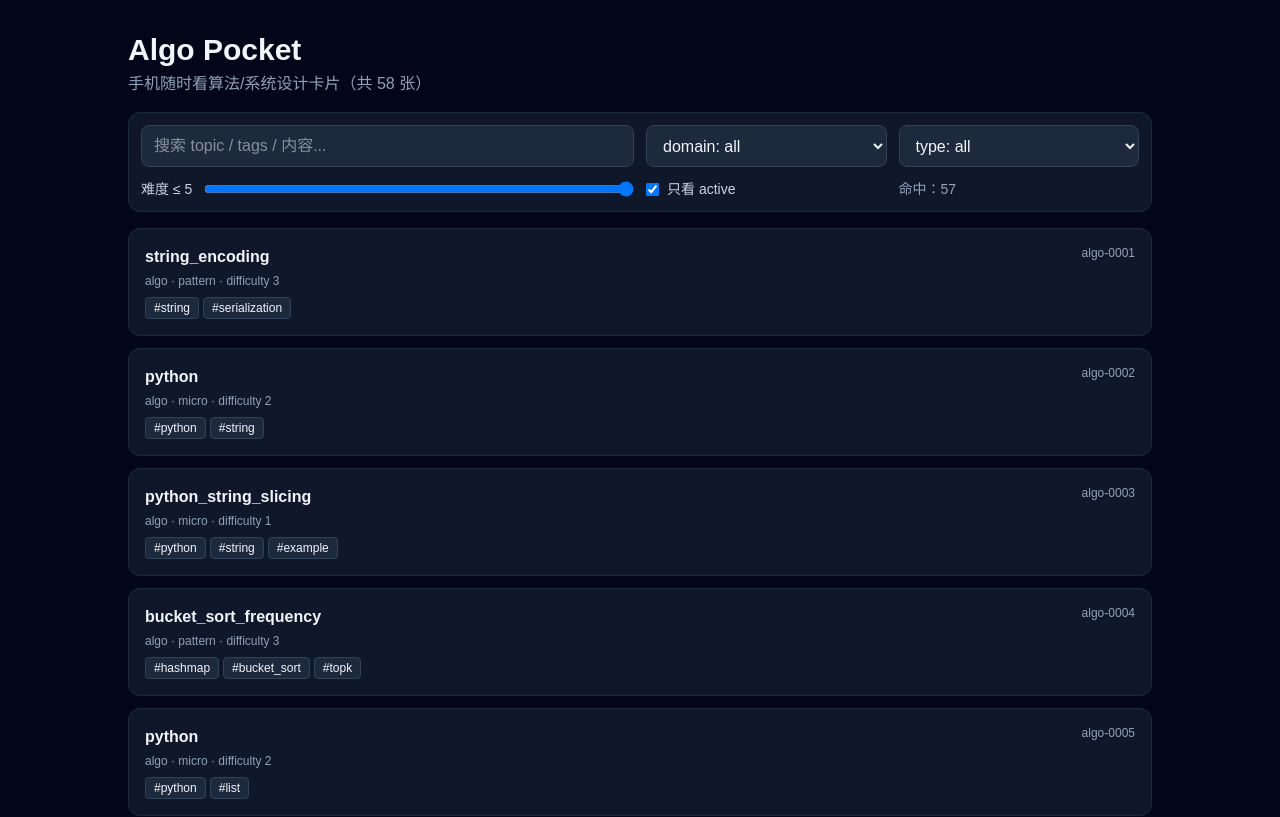
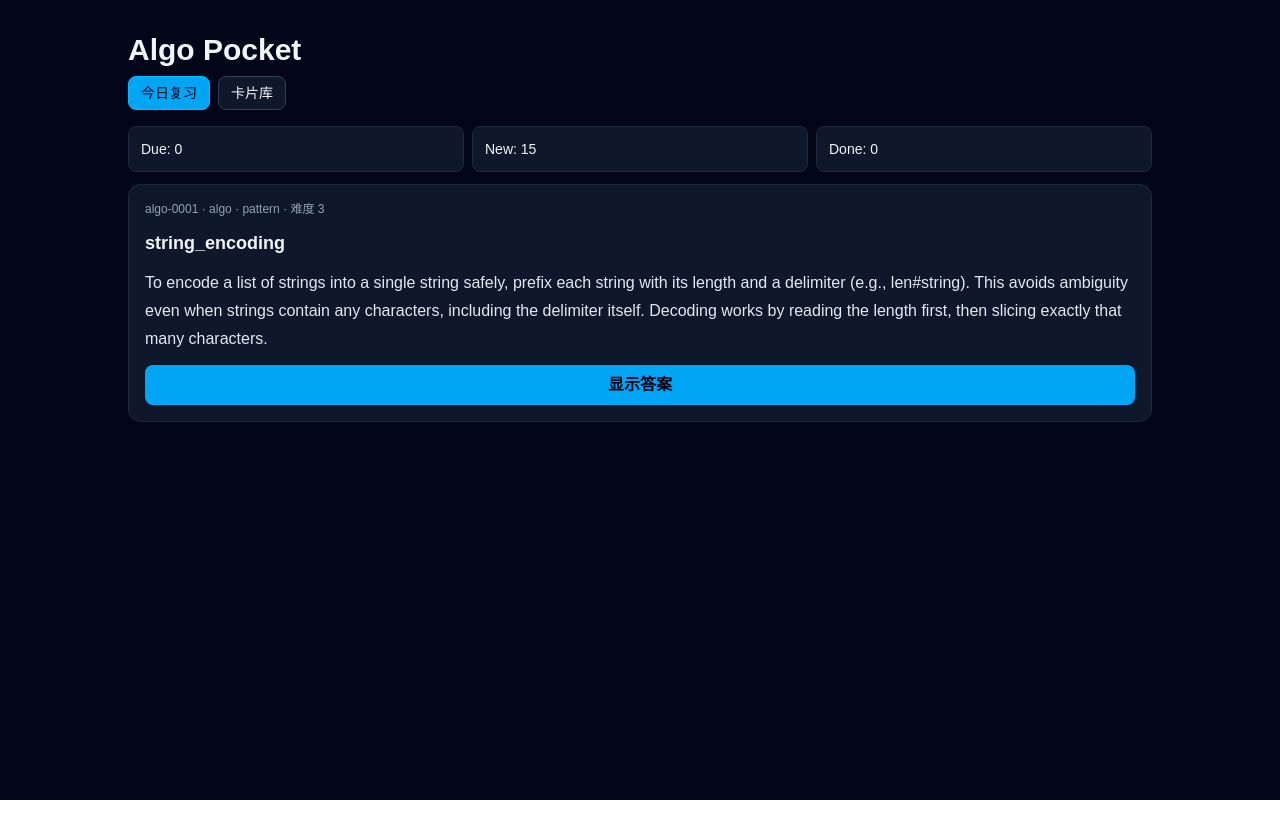
Before and after one commit to yywuzhanfei/interview-review, a Next.js app: page / in a window 1280 px wide. Shown: the top 817 px of the page. Built offline with nearby package versions, Linux system fonts and the light colour scheme.

Commit message:
add daily SRS review mode with localStorage progress

```diff
--- a/app/page.tsx
+++ b/app/page.tsx
@@ -1,6 +1,6 @@
 "use client";
 
-import { useMemo, useState } from "react";
+import { useEffect, useMemo, useState } from "react";
 import cards from "@/data/cards.json";
 
 type Card = {
@@ -16,56 +16,268 @@ type Card = {
   is_active?: boolean;
 };
 
-const allCards = cards as Card[];
+type Grade = "again" | "hard" | "good";
 
+type ReviewEntry = {
+  cardId: string;
+  lastReviewedAt?: number;
+  nextReviewAt?: number;
+  intervalDays: number;
+  ease: number;
+  streak: number;
+  totalReviews: number;
+  lastGrade?: Grade;
+};
+
+type ReviewState = {
+  storageVersion: 1;
+  entries: Record<string, ReviewEntry>;
+};
+
+const STORAGE_KEY = "algo-pocket-review-v1";
+const NEW_DAILY_LIMIT = 15;
+const DUE_DAILY_LIMIT = 80;
+
+const allCards = (cards as Card[]).filter((c) => c.is_active !== false);
 const domains = ["all", ...new Set(allCards.map((c) => c.domain))];
 const types = ["all", ...new Set(allCards.map((c) => c.type))];
 
+function defaultEntry(cardId: string): ReviewEntry {
+  return {
+    cardId,
+    intervalDays: 1,
+    ease: 2.5,
+    streak: 0,
+    totalReviews: 0,
+  };
+}
+
+function loadState(): ReviewState {
+  if (typeof window === "undefined") return { storageVersion: 1, entries: {} };
+  try {
+    const raw = window.localStorage.getItem(STORAGE_KEY);
+    if (!raw) return { storageVersion: 1, entries: {} };
+    const parsed = JSON.parse(raw) as ReviewState;
+    if (parsed?.storageVersion !== 1 || !parsed?.entries) {
+      return { storageVersion: 1, entries: {} };
+    }
+    return parsed;
+  } catch {
+    return { storageVersion: 1, entries: {} };
+  }
+}
+
+function saveState(state: ReviewState) {
+  if (typeof window === "undefined") return;
+  window.localStorage.setItem(STORAGE_KEY, JSON.stringify(state));
+}
+
+function nextEntry(prev: ReviewEntry, grade: Grade): ReviewEntry {
+  const now = Date.now();
+  let intervalDays = Math.max(1, prev.intervalDays || 1);
+  let ease = prev.ease || 2.5;
+  let streak = prev.streak || 0;
+
+  if (grade === "again") {
+    intervalDays = 1;
+    ease = Math.max(1.3, ease - 0.2);
+    streak = 0;
+  } else if (grade === "hard") {
+    intervalDays = Math.max(1, Math.round(intervalDays * 1.2));
+    ease = Math.max(1.3, ease - 0.05);
+    streak += 1;
+  } else {
+    intervalDays = Math.max(1, Math.round(intervalDays * ease));
+    ease = Math.min(3.5, ease + 0.03);
+    streak += 1;
+  }
+
+  return {
+    ...prev,
+    intervalDays,
+    ease,
+    streak,
+    totalReviews: (prev.totalReviews || 0) + 1,
+    lastGrade: grade,
+    lastReviewedAt: now,
+    nextReviewAt: now + intervalDays * 24 * 60 * 60 * 1000,
+  };
+}
+
 export default function Home() {
+  const [tab, setTab] = useState<"review" | "library">("review");
   const [query, setQuery] = useState("");
   const [domain, setDomain] = useState("all");
   const [cardType, setCardType] = useState("all");
   const [maxDifficulty, setMaxDifficulty] = useState(5);
-  const [activeOnly, setActiveOnly] = useState(true);
   const [selected, setSelected] = useState<Card | null>(null);
+
+  const [state, setState] = useState<ReviewState>({ storageVersion: 1, entries: {} });
+  const [queue, setQueue] = useState<string[]>([]);
+  const [showAnswer, setShowAnswer] = useState(false);
+  const [doneCount, setDoneCount] = useState(0);
+
+  useEffect(() => {
+    const loaded = loadState();
+    setState(loaded);
+  }, []);
+
+  useEffect(() => {
+    saveState(state);
+  }, [state]);
+
+  const reviewPlan = useMemo(() => {
+    const now = Date.now();
+    const due: Card[] = [];
+    const fresh: Card[] = [];
+
+    for (const c of allCards) {
+      const e = state.entries[c.id];
+      if (!e?.nextReviewAt) {
+        fresh.push(c);
+      } else if (e.nextReviewAt <= now) {
+        due.push(c);
+      }
+    }
+
+    due.sort((a, b) => {
+      const ea = state.entries[a.id]?.nextReviewAt || 0;
+      const eb = state.entries[b.id]?.nextReviewAt || 0;
+      return ea - eb;
+    });
+
+    fresh.sort((a, b) => a.id.localeCompare(b.id));
+
+    const dueToday = due.slice(0, DUE_DAILY_LIMIT);
+    const newToday = fresh.slice(0, NEW_DAILY_LIMIT);
+    return {
+      due: dueToday,
+      fresh: newToday,
+      queueIds: [...dueToday.map((c) => c.id), ...newToday.map((c) => c.id)],
+      dueTotal: due.length,
+      freshTotal: fresh.length,
+    };
+  }, [state.entries]);
+
+  useEffect(() => {
+    setQueue(reviewPlan.queueIds);
+    setDoneCount(0);
+    setShowAnswer(false);
+  }, [reviewPlan.queueIds.join("|")]);
+
+  const currentCard = useMemo(() => {
+    const id = queue[0];
+    return allCards.find((c) => c.id === id) || null;
+  }, [queue]);
 
   const filtered = useMemo(() => {
     const q = query.trim().toLowerCase();
-
     return allCards.filter((c) => {
-      if (activeOnly && !c.is_active) return false;
       if (domain !== "all" && c.domain !== domain) return false;
       if (cardType !== "all" && c.type !== cardType) return false;
       if (c.difficulty > maxDifficulty) return false;
-
       if (!q) return true;
-
-      const haystack = [
-        c.id,
-        c.topic,
-        c.front,
-        c.check,
-        c.domain,
-        c.type,
-        ...(c.tags ?? []),
-      ]
+      const text = [c.id, c.topic, c.front, c.check, c.domain, c.type, ...(c.tags || [])]
         .join(" ")
         .toLowerCase();
+      return text.includes(q);
+    });
+  }, [query, domain, cardType, maxDifficulty]);
 
-      return haystack.includes(q);
+  const gradeCard = (grade: Grade) => {
+    if (!currentCard) return;
+
+    setState((prev) => {
+      const oldEntry = prev.entries[currentCard.id] || defaultEntry(currentCard.id);
+      const updated = nextEntry(oldEntry, grade);
+      return {
+        ...prev,
+        entries: {
+          ...prev.entries,
+          [currentCard.id]: updated,
+        },
+      };
     });
-  }, [activeOnly, cardType, domain, maxDifficulty, query]);
+
+    setQueue((q) => {
+      const [, ...rest] = q;
+      if (grade === "again") return [...rest, currentCard.id];
+      return rest;
+    });
+
+    setDoneCount((n) => n + 1);
+    setShowAnswer(false);
+  };
 
   return (
     <main className="min-h-screen overflow-x-hidden bg-slate-950 text-slate-100 p-4 md:p-8">
       <div className="mx-auto max-w-5xl space-y-4">
-        <header className="space-y-1">
+        <header className="space-y-2">
           <h1 className="text-2xl md:text-3xl font-bold">Algo Pocket</h1>
-          <p className="text-slate-400 text-sm md:text-base">
-            手机随时看算法/系统设计卡片（共 {allCards.length} 张）
-          </p>
+          <div className="flex gap-2">
+            <button
+              onClick={() => setTab("review")}
+              className={`px-3 py-1.5 rounded-lg border text-sm ${
+                tab === "review" ? "bg-sky-500 text-slate-950 border-sky-400" : "bg-slate-900 border-slate-700"
+              }`}
+            >
+              今日复习
+            </button>
+            <button
+              onClick={() => setTab("library")}
+              className={`px-3 py-1.5 rounded-lg border text-sm ${
+                tab === "library" ? "bg-sky-500 text-slate-950 border-sky-400" : "bg-slate-900 border-slate-700"
+              }`}
+            >
+              卡片库
+            </button>
+          </div>
         </header>
 
+        {tab === "review" ? (
+          <section className="space-y-3">
+            <div className="grid grid-cols-3 gap-2 text-xs md:text-sm">
+              <div className="rounded-lg border border-slate-800 bg-slate-900 p-3">Due: {reviewPlan.due.length}</div>
+              <div className="rounded-lg border border-slate-800 bg-slate-900 p-3">New: {reviewPlan.fresh.length}</div>
+              <div className="rounded-lg border border-slate-800 bg-slate-900 p-3">Done: {doneCount}</div>
+            </div>
+
+            {!currentCard ? (
+              <div className="rounded-xl border border-slate-800 bg-slate-900 p-5">
+                <p className="font-semibold">今天任务清空了 🎉</p>
+                <p className="text-sm text-slate-400 mt-1">总待复习：{reviewPlan.dueTotal}，新卡库存：{reviewPlan.freshTotal}</p>
+              </div>
+            ) : (
+              <div className="rounded-xl border border-slate-800 bg-slate-900 p-4 space-y-3">
+                <p className="text-xs text-slate-400">{currentCard.id} · {currentCard.domain} · {currentCard.type} · 难度 {currentCard.difficulty}</p>
+                <h2 className="text-lg font-semibold break-words [overflow-wrap:anywhere]">{currentCard.topic}</h2>
+                <p className="whitespace-pre-wrap break-words [overflow-wrap:anywhere] text-slate-200 leading-7">{currentCard.front}</p>
+
+                {!showAnswer ? (
+                  <button
+                    onClick={() => setShowAnswer(true)}
+                    className="w-full rounded-lg bg-sky-500 text-slate-950 font-semibold py-2"
+                  >
+                    显示答案
+                  </button>
+                ) : (
+                  <>
+                    <div className="rounded-lg border border-slate-700 bg-slate-950/60 p-3">
+                      <p className="text-sm font-semibold text-emerald-300 mb-1">Check</p>
+                      <p className="whitespace-pre-wrap break-words [overflow-wrap:anywhere] text-slate-200 leading-7">{currentCard.check}</p>
+                    </div>
+                    <div className="grid grid-cols-3 gap-2">
+                      <button onClick={() => gradeCard("again")} className="rounded-lg bg-rose-500/90 py-2 text-sm font-semibold">Again</button>
+                      <button onClick={() => gradeCard("hard")} className="rounded-lg bg-amber-500/90 py-2 text-sm font-semibold">Hard</button>
+                      <button onClick={() => gradeCard("good")} className="rounded-lg bg-emerald-500/90 py-2 text-sm font-semibold text-slate-950">Good</button>
+                    </div>
+                  </>
+                )}
+              </div>
+            )}
+          </section>
+        ) : (
+          <>
             <section className="grid grid-cols-1 md:grid-cols-4 gap-2 md:gap-3 bg-slate-900 p-3 rounded-xl border border-slate-800">
               <input
                 value={query}
@@ -74,109 +286,57 @@ export default function Home() {
                 className="md:col-span-2 rounded-lg bg-slate-800 border border-slate-700 px-3 py-2 outline-none focus:border-sky-500"
               />
 
-          <select
-            value={domain}
-            onChange={(e) => setDomain(e.target.value)}
-            className="rounded-lg bg-slate-800 border border-slate-700 px-3 py-2"
-          >
+              <select value={domain} onChange={(e) => setDomain(e.target.value)} className="rounded-lg bg-slate-800 border border-slate-700 px-3 py-2">
                 {domains.map((d) => (
-              <option key={d} value={d}>
-                domain: {d}
-              </option>
+                  <option key={d} value={d}>domain: {d}</option>
                 ))}
               </select>
 
-          <select
-            value={cardType}
-            onChange={(e) => setCardType(e.target.value)}
-            className="rounded-lg bg-slate-800 border border-slate-700 px-3 py-2"
-          >
+              <select value={cardType} onChange={(e) => setCardType(e.target.value)} className="rounded-lg bg-slate-800 border border-slate-700 px-3 py-2">
                 {types.map((t) => (
-              <option key={t} value={t}>
-                type: {t}
-              </option>
+                  <option key={t} value={t}>type: {t}</option>
                 ))}
               </select>
 
               <div className="md:col-span-2 min-w-0 flex flex-col md:flex-row md:items-center gap-2 md:gap-3 text-sm">
                 <label className="text-slate-300 shrink-0">难度 ≤ {maxDifficulty}</label>
-            <input
-              type="range"
-              min={1}
-              max={5}
-              value={maxDifficulty}
-              onChange={(e) => setMaxDifficulty(Number(e.target.value))}
-              className="w-full md:flex-1 min-w-0"
-            />
+                <input type="range" min={1} max={5} value={maxDifficulty} onChange={(e) => setMaxDifficulty(Number(e.target.value))} className="w-full md:flex-1 min-w-0" />
               </div>
 
-          <label className="flex items-center gap-2 text-sm text-slate-300">
-            <input
-              type="checkbox"
-              checked={activeOnly}
-              onChange={(e) => setActiveOnly(e.target.checked)}
-            />
-            只看 active
-          </label>
-
-          <div className="text-sm text-slate-400 flex items-center">
-            命中：{filtered.length}
-          </div>
+              <div className="text-sm text-slate-400 flex items-center">命中：{filtered.length}</div>
             </section>
 
             <section className="grid gap-3">
               {filtered.map((card) => (
-            <button
-              key={card.id}
-              onClick={() => setSelected(card)}
-              className="min-w-0 text-left p-4 rounded-xl border border-slate-800 bg-slate-900 hover:border-sky-500 transition"
-            >
+                <button key={card.id} onClick={() => setSelected(card)} className="min-w-0 text-left p-4 rounded-xl border border-slate-800 bg-slate-900 hover:border-sky-500 transition">
                   <div className="flex flex-col sm:flex-row sm:items-start sm:justify-between gap-1 sm:gap-2 min-w-0">
                     <p className="font-semibold min-w-0 flex-1 break-words [overflow-wrap:anywhere]">{card.topic}</p>
                     <span className="text-xs text-slate-400 shrink-0">{card.id}</span>
                   </div>
-              <p className="mt-1 text-xs text-slate-400 break-words [overflow-wrap:anywhere]">
-                {card.domain} · {card.type} · difficulty {card.difficulty}
-              </p>
+                  <p className="mt-1 text-xs text-slate-400 break-words [overflow-wrap:anywhere]">{card.domain} · {card.type} · difficulty {card.difficulty}</p>
                   {card.tags?.length ? (
                     <div className="mt-2 flex flex-wrap gap-1 min-w-0">
                       {card.tags.map((tag) => (
-                    <span
-                      key={tag}
-                      className="text-xs px-2 py-0.5 rounded bg-slate-800 border border-slate-700"
-                    >
-                      #{tag}
-                    </span>
+                        <span key={tag} className="text-xs px-2 py-0.5 rounded bg-slate-800 border border-slate-700">#{tag}</span>
                       ))}
                     </div>
                   ) : null}
                 </button>
               ))}
             </section>
+          </>
+        )}
       </div>
 
       {selected && (
-        <div
-          className="fixed inset-0 bg-black/70 p-4 md:p-8 overflow-y-auto"
-          onClick={() => setSelected(null)}
-        >
-          <div
-            className="mx-auto max-w-3xl rounded-2xl border border-slate-700 bg-slate-900 p-5 space-y-4"
-            onClick={(e) => e.stopPropagation()}
-          >
+        <div className="fixed inset-0 bg-black/70 p-4 md:p-8 overflow-y-auto" onClick={() => setSelected(null)}>
+          <div className="mx-auto max-w-3xl rounded-2xl border border-slate-700 bg-slate-900 p-5 space-y-4" onClick={(e) => e.stopPropagation()}>
             <div className="flex items-start justify-between gap-3">
               <div>
                 <h2 className="text-xl font-bold">{selected.topic}</h2>
-                <p className="text-sm text-slate-400">
-                  {selected.id} · {selected.domain} · {selected.type} · difficulty {selected.difficulty}
-                </p>
+                <p className="text-sm text-slate-400">{selected.id} · {selected.domain} · {selected.type} · difficulty {selected.difficulty}</p>
               </div>
-              <button
-                onClick={() => setSelected(null)}
-                className="text-sm px-3 py-1.5 rounded-lg bg-slate-800 border border-slate-700"
-              >
-                关闭
-              </button>
+              <button onClick={() => setSelected(null)} className="text-sm px-3 py-1.5 rounded-lg bg-slate-800 border border-slate-700">关闭</button>
             </div>
 
             <article className="space-y-2 min-w-0">
```
Lines whose indentation alone changed are shown as unchanged.
